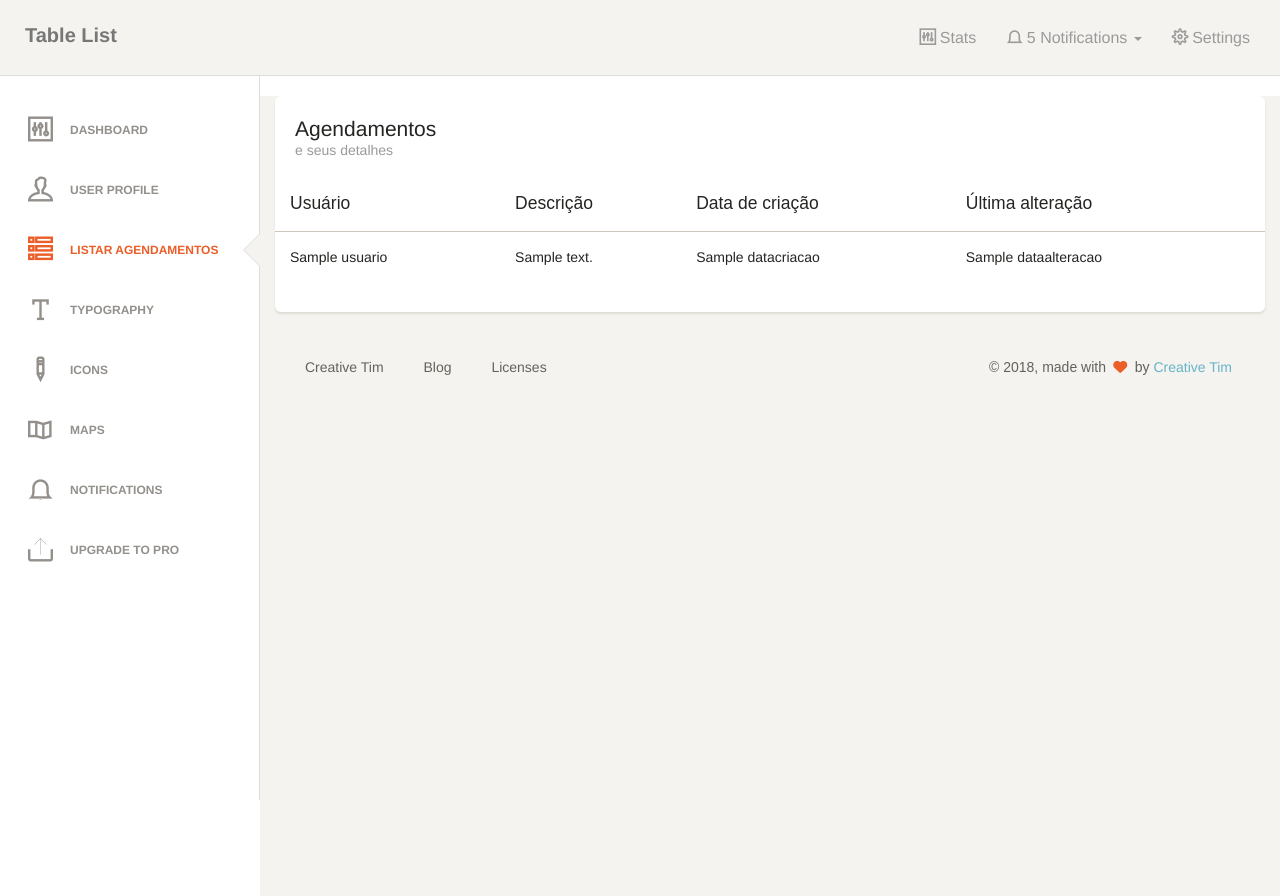
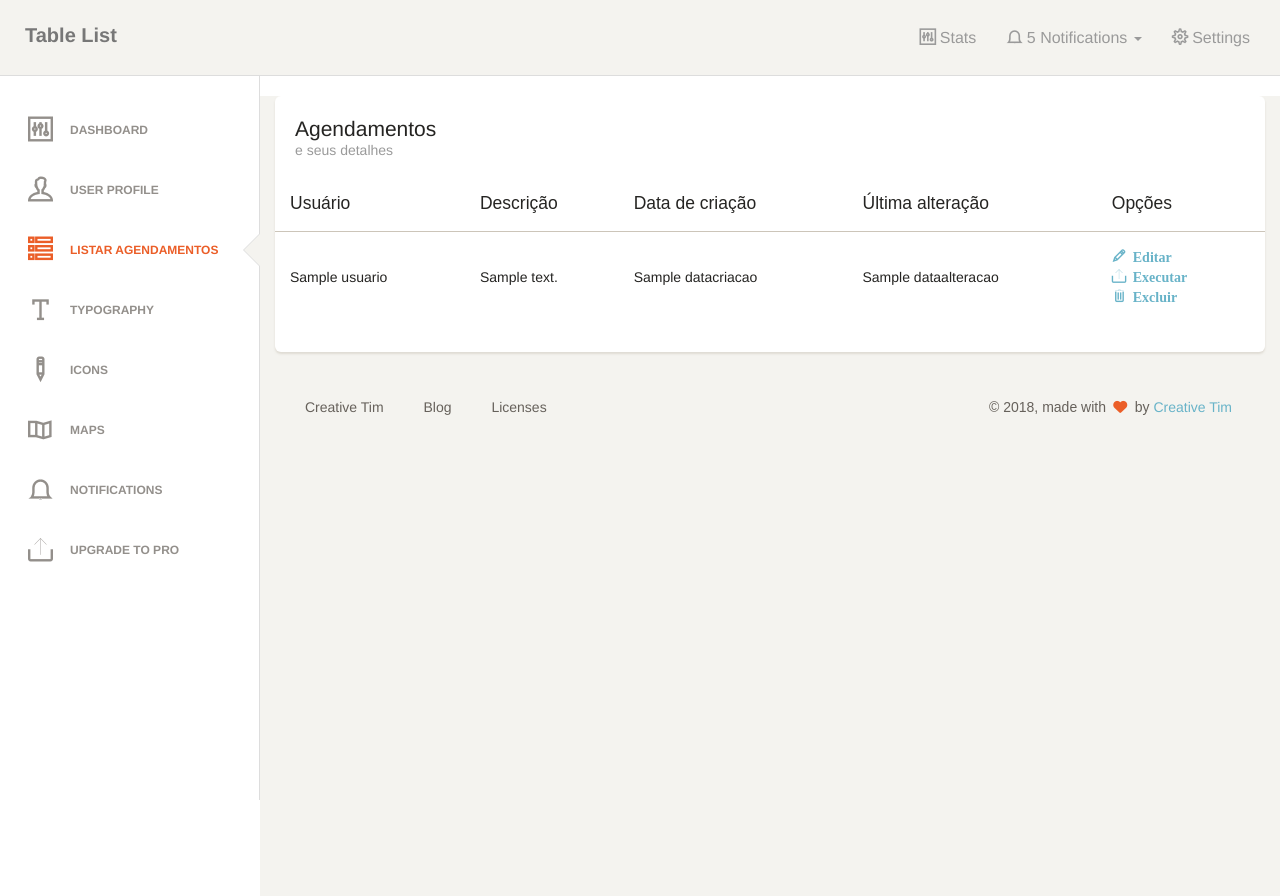
Before and after one commit to Adgmariz/backup, a Symfony app: template templates/front/listaragendamentos.html.twig in a window 1280 px wide. Run offline with Twig, Linux system fonts and the light colour scheme; the template is opened without the code that fills it: most values are stand-ins (such as "Sample title", 1, 10 or a date in 2020); some libraries are stand-ins or nearby versions; some web fonts are replaced.

Commit message:
adição do campo "opções"

```diff
--- a/templates/front/listaragendamentos.html.twig
+++ b/templates/front/listaragendamentos.html.twig
@@ -149,6 +149,7 @@
                                         <th>Descrição</th>
                                         <th>Data de criação</th>
                                         <th>Última alteração</th>
+                                        <th>Opções</th>
                                     </thead>
                                     <tbody>
                                         {% for agendamento in agendamentos%}
@@ -157,6 +158,16 @@
                                             <td>{{agendamento.tarefa.descricao}}</td>
                                             <td>{{agendamento.tarefa.datacriacao}}</td>
                                             <td>{{agendamento.tarefa.dataalteracao}}</td>
+                                            <td><div class="icon-container">
+                        				        <a href="https://bit.ly/2J4IQx6" span class="ti-pencil"></span><span class="icon-name"> Editar</a>
+                        			            </div>
+                                                <div class="icon-container">
+                        				        <a href="https://bit.ly/2E34tKh" span class="ti-export"></span><span class="icon-name"> Executar</a>
+                        			            </div>
+                                                <div class="icon-container">
+                        				        <a href="https://bit.ly/2E6fxXi" span class="ti-trash"></span><span class="icon-name"> Excluir</a>
+                        			            </div>
+                                            </td>
                                             </tr>
                                         {%endfor%}
                                     </tbody>
```
